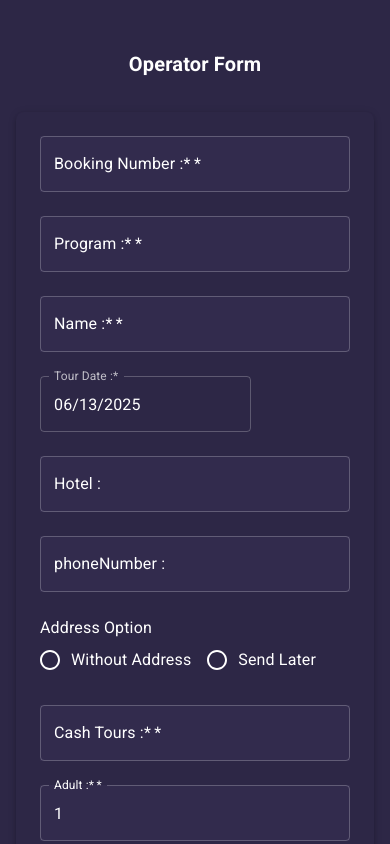
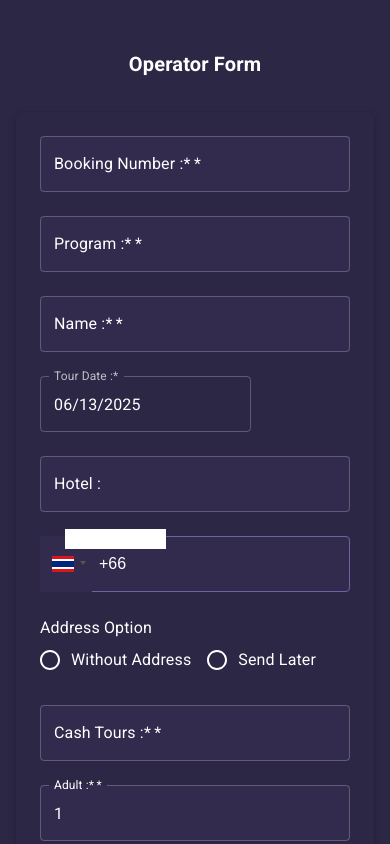
Before and after one commit to majidorc/text-generator, a Next.js app: page / in a window 390 px wide. Shown: the top 844 px of the page. Built offline with nearby package versions, Linux system fonts and the light colour scheme.

Commit message:
Use react-phone-input-2 for phone field with country flag and outlined style

```diff
--- a/package.json
+++ b/package.json
@@ -16,6 +16,7 @@
     "dayjs": "^1.11.10",
     "next": "14.2.3",
     "react": "18.2.0",
-    "react-dom": "18.2.0"
+    "react-dom": "18.2.0",
+    "react-phone-input-2": "^2.15.1"
   }
 }
--- a/pages/index.js
+++ b/pages/index.js
@@ -19,6 +19,8 @@ import { AdapterDayjs } from "@mui/x-date-pickers/AdapterDayjs";
 import { LocalizationProvider } from "@mui/x-date-pickers/LocalizationProvider";
 import AddIcon from "@mui/icons-material/Add";
 import dayjs from "dayjs";
+import PhoneInput from "react-phone-input-2";
+import "react-phone-input-2/lib/material.css";
 
 export default function Home() {
   const [form, setForm] = useState({
@@ -39,6 +41,10 @@ export default function Home() {
   const handleChange = (e) => {
     const { name, value } = e.target;
     setForm((prev) => ({ ...prev, [name]: value }));
+  };
+
+  const handlePhoneChange = (value) => {
+    setForm((prev) => ({ ...prev, phoneNumber: value }));
   };
 
   const handleDateChange = (date) => {
@@ -167,16 +173,33 @@ export default function Home() {
               />
             </Grid>
             <Grid item xs={12} md={4}>
-              <TextField
-                fullWidth
-                label="phoneNumber :"
-                name="phoneNumber"
+              <PhoneInput
+                country={"th"}
                 value={form.phoneNumber}
-                onChange={handleChange}
-                variant="outlined"
-                InputProps={{ style: { color: "#fff" } }}
-                InputLabelProps={{ style: { color: "#fff" } }}
-                sx={{ bgcolor: "#322b4d" }}
+                onChange={handlePhoneChange}
+                inputStyle={{
+                  width: "100%",
+                  background: "#322b4d",
+                  color: "#fff",
+                  border: "1px solid #6c63a7",
+                  borderRadius: 4,
+                  height: 56,
+                  fontSize: 16,
+                }}
+                buttonStyle={{
+                  background: "#322b4d",
+                  border: "none",
+                }}
+                dropdownStyle={{
+                  background: "#322b4d",
+                  color: "#000",
+                }}
+                specialLabel="phoneNumber :"
+                inputProps={{
+                  name: "phoneNumber",
+                  required: false,
+                  autoFocus: false,
+                }}
               />
             </Grid>
             <Grid item xs={12} md={4}>
```
Also changed, not shown: 2 other files (tests, documents, lock files or other folders).
